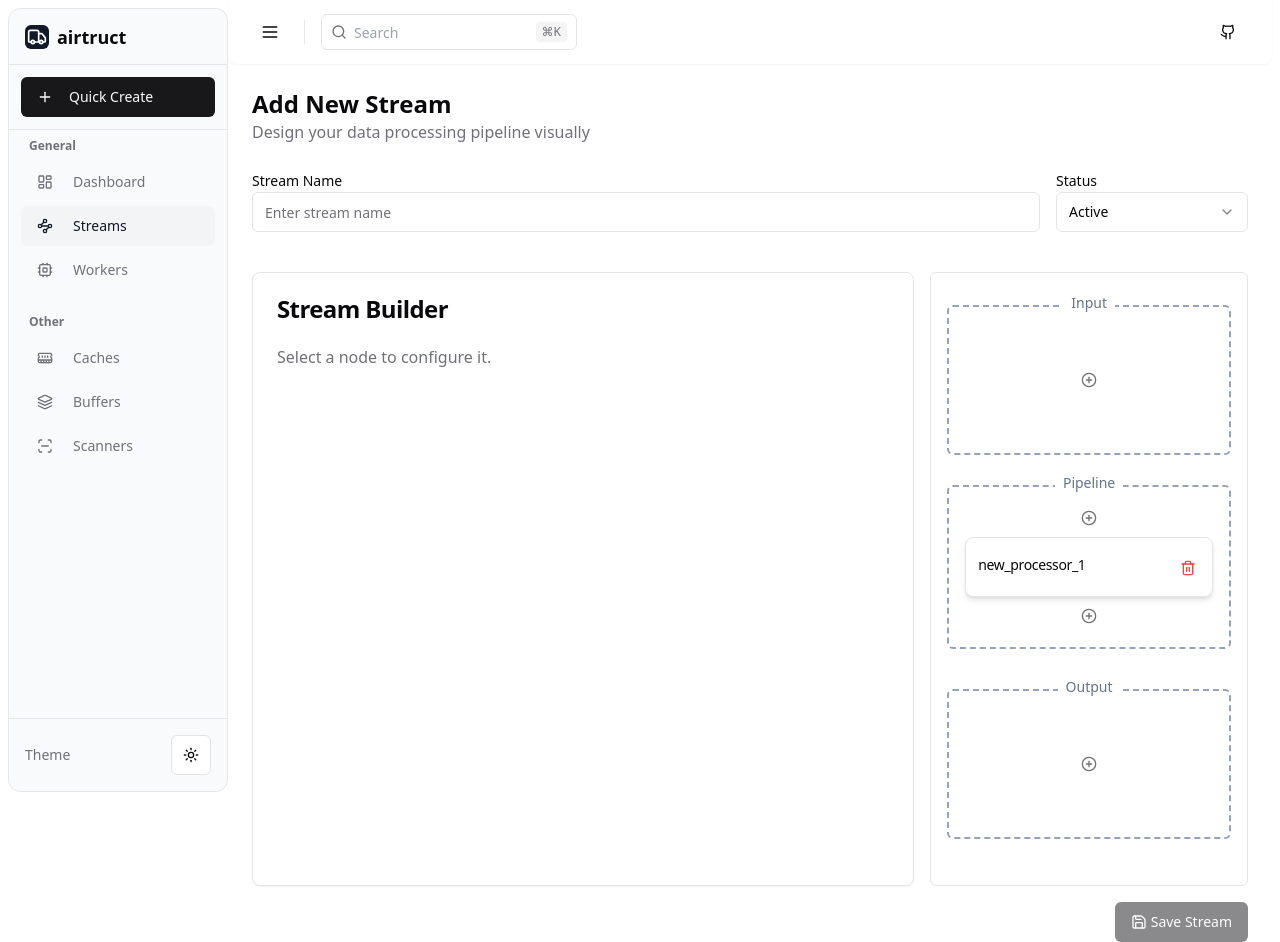
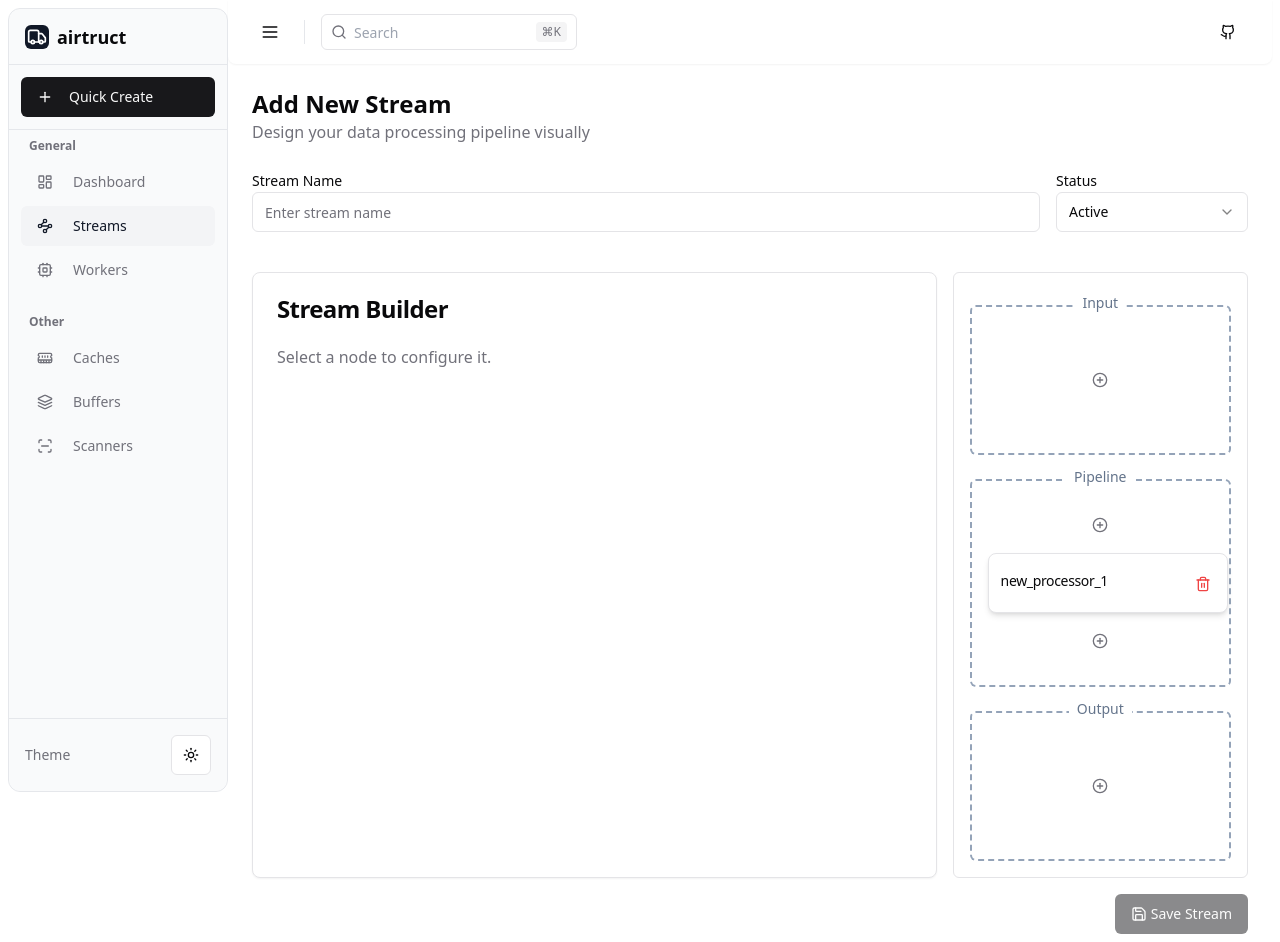
Before and after one commit to sananguliyev/airtruct, a React (Vite) app in the folder ui/: page /streams/new in a window 1280 px wide. Both pictures are taken after a click on the button 1089 px from the left and 560 px from the top of the page. Built offline with nearby package versions, Linux system fonts and the light colour scheme.

Commit message:
fix box resizing while adding more processors

```diff
--- a/ui/src/components/stream-builder/stream-builder.tsx
+++ b/ui/src/components/stream-builder/stream-builder.tsx
@@ -100,7 +100,7 @@ const NodeCard: React.FC<{
   return (
     <div className="flex flex-col items-center w-full relative">
       {showTopPlus && (
-        <div className="flex justify-center items-center w-full mb-1" style={{ height: `${pipelineNodeSpacing}px` }}>
+        <div className="flex justify-center items-center w-full py-2">
           <Button
             variant="ghost"
             size="icon"
@@ -134,7 +134,7 @@ const NodeCard: React.FC<{
         </CardContent>
       </Card>
       {showBottomPlus && (
-        <div className="flex justify-center items-center w-full mt-1" style={{ height: `${pipelineNodeSpacing}px` }}>
+        <div className="flex justify-center items-center w-full py-2">
           <Button
             variant="ghost"
             size="icon"
@@ -236,28 +236,28 @@ function StreamBuilderContent({
 
   const selectedNodeDetails = useMemo(() => nodes.find(n => n.id === selectedNodeId), [nodes, selectedNodeId]);
 
-  // Calculate Pipeline section height
+  // Calculate Pipeline section height - simplified approach
   const pipelineSectionHeight = useMemo(() => {
     const numPipelineNodes = pipelineNodes.length;
-    // Calculate height based on card min height and spacing, plus padding
-    const contentHeight = numPipelineNodes * streamNodeCardMinHeight +
-                         Math.max(0, numPipelineNodes) * pipelineNodeSpacing + // Spacing for each node (includes one after last)
-                         (2 * pipelineInternalPaddingY);
-    return `${Math.max(parseInt(defaultSectionMinHeight.replace('px','')), contentHeight)}px`;
+    if (numPipelineNodes === 0) {
+      return defaultSectionMinHeight;
+    }
+
+    // Simple calculation: just let it grow naturally, no fixed height
+    return 'auto';
   }, [pipelineNodes.length]);
 
   const renderSection = (type: NodeType, labelText: string, specificNodes: CustomNode[], fixedHeight?: string) => {
     const sectionId = type === 'processor' ? 'pipeline-section' : `${type}-section`;
-    const currentMinHeight = type === 'processor' ? pipelineSectionHeight : (fixedHeight || defaultSectionMinHeight);
-    const currentMarginBottom = type === 'processor' ? `${sectionVerticalSpacing + 10}px` : `${sectionVerticalSpacing}px`; // Increased for processor
+    const currentMinHeight = type === 'processor' ? defaultSectionMinHeight : (fixedHeight || defaultSectionMinHeight);
 
     // For pipeline, only show top plus if list is empty
     const showTopPlusForEmptyPipeline = type === 'processor' && specificNodes.length === 0;
 
     return (
       <div
-        className="border-2 border-dashed border-slate-400 rounded-md p-4 flex flex-col items-center relative w-full" // w-full, removed specific max/min/mx-auto for section
-        style={{ minHeight: currentMinHeight, marginBottom: currentMarginBottom }}
+        className="border-2 border-dashed border-slate-400 rounded-md p-4 flex flex-col items-center relative w-full"
+        style={{ minHeight: currentMinHeight }}
       >
         <div className="absolute -top-3.5 bg-background px-2 text-slate-500 text-sm font-medium">{labelText}</div>
 
@@ -273,6 +273,7 @@ function StreamBuilderContent({
             </Button>
         )}
 
+        <div className="flex flex-col items-center w-full gap-1">
           {specificNodes.map((node, index) => (
               <NodeCard
                 key={node.id}
@@ -288,6 +289,7 @@ function StreamBuilderContent({
                 cardMinWidth={CARD_MIN_WIDTH_STREAM_PANEL}
               />
             ))}
+        </div>
       </div>
     );
   };
@@ -367,10 +369,14 @@ function StreamBuilderContent({
         </div>
 
         {/* Right Panel (Stream) */}
-        <div className="flex-[3] flex flex-col h-full border rounded-md p-4 pt-8 overflow-y-auto bg-background items-center relative min-w-0">
+        <div className="flex-[3] flex flex-col h-full border rounded-md bg-background relative min-w-0">
+          <div className="p-4 pt-8 overflow-y-auto h-full">
+            <div className="flex flex-col items-center gap-6 min-h-full">
               {renderSection('input', 'Input', inputNodes)}
               {renderSection('processor', 'Pipeline', pipelineNodes)}
               {renderSection('output', 'Output', outputNodes)}
+            </div>
+          </div>
         </div>
       </div>
 
```
Lines whose indentation alone changed are shown as unchanged.
